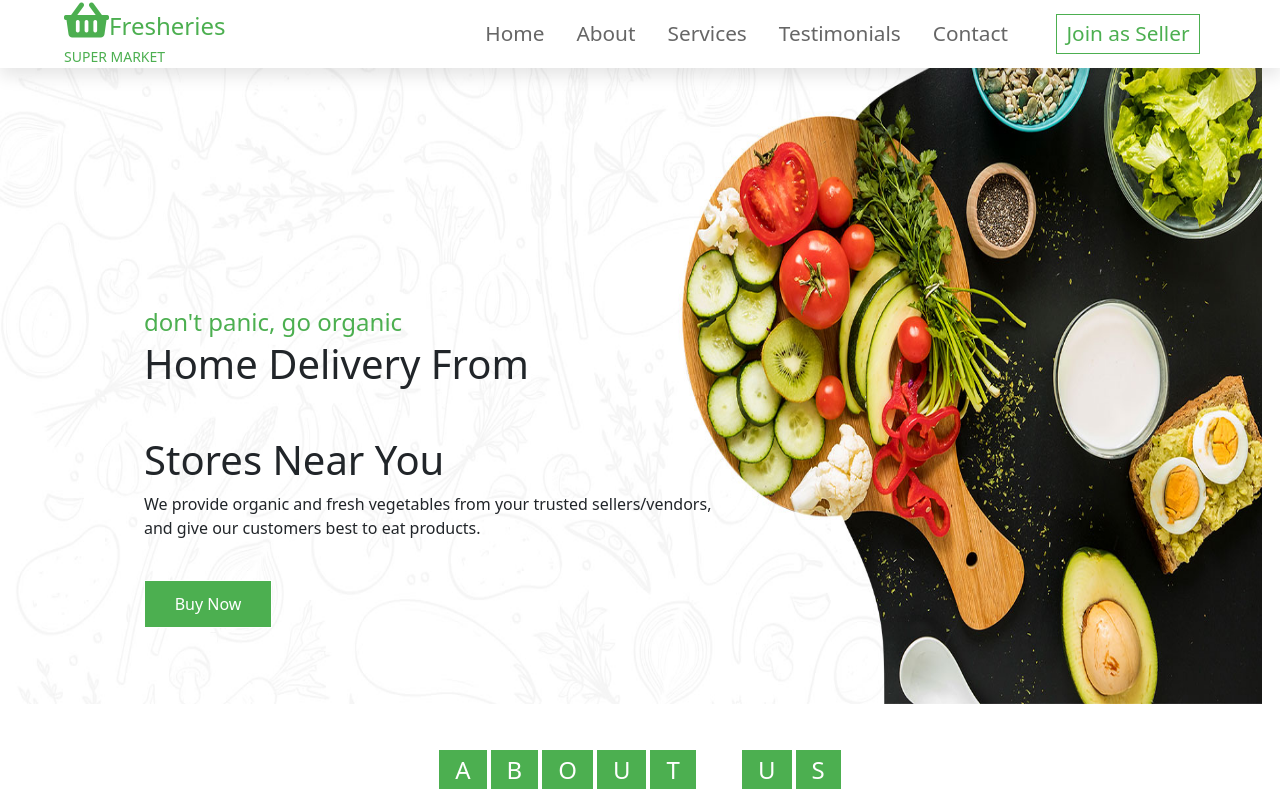
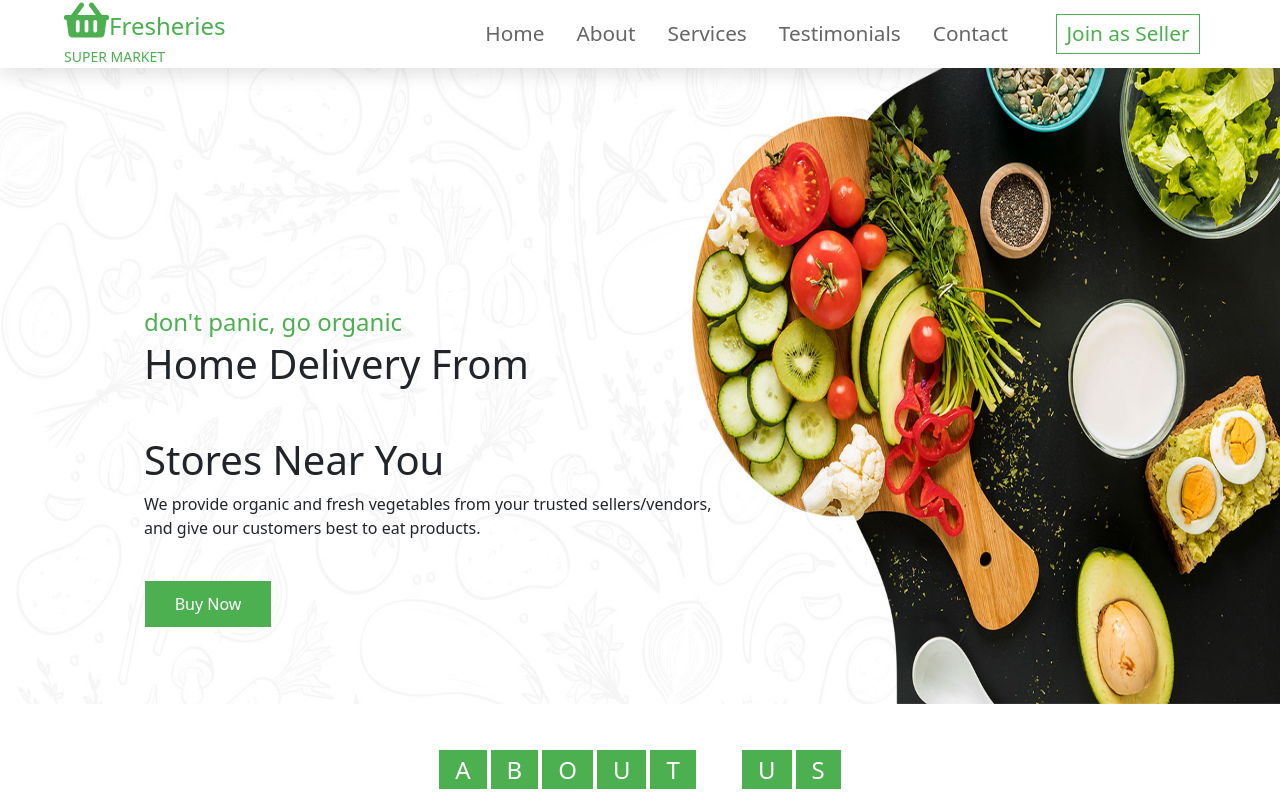
Before and after one commit to ayushikolay/Fresheries-frontend, a Vue app: page / in a window 1280 px wide. Shown: the top 800 px of the page. Built offline with nearby package versions, Linux system fonts and the light colour scheme; no server answers.

Commit message:
Update FrontPage.vue

```diff
--- a/src/Views/FrontPage.vue
+++ b/src/Views/FrontPage.vue
@@ -262,7 +262,7 @@ export default {
 }
 
 .hero-section img {
-  width: 98.6vw;
+  width: 100vw;
   height: 85vh;
   background-size: cover;
 }
```
